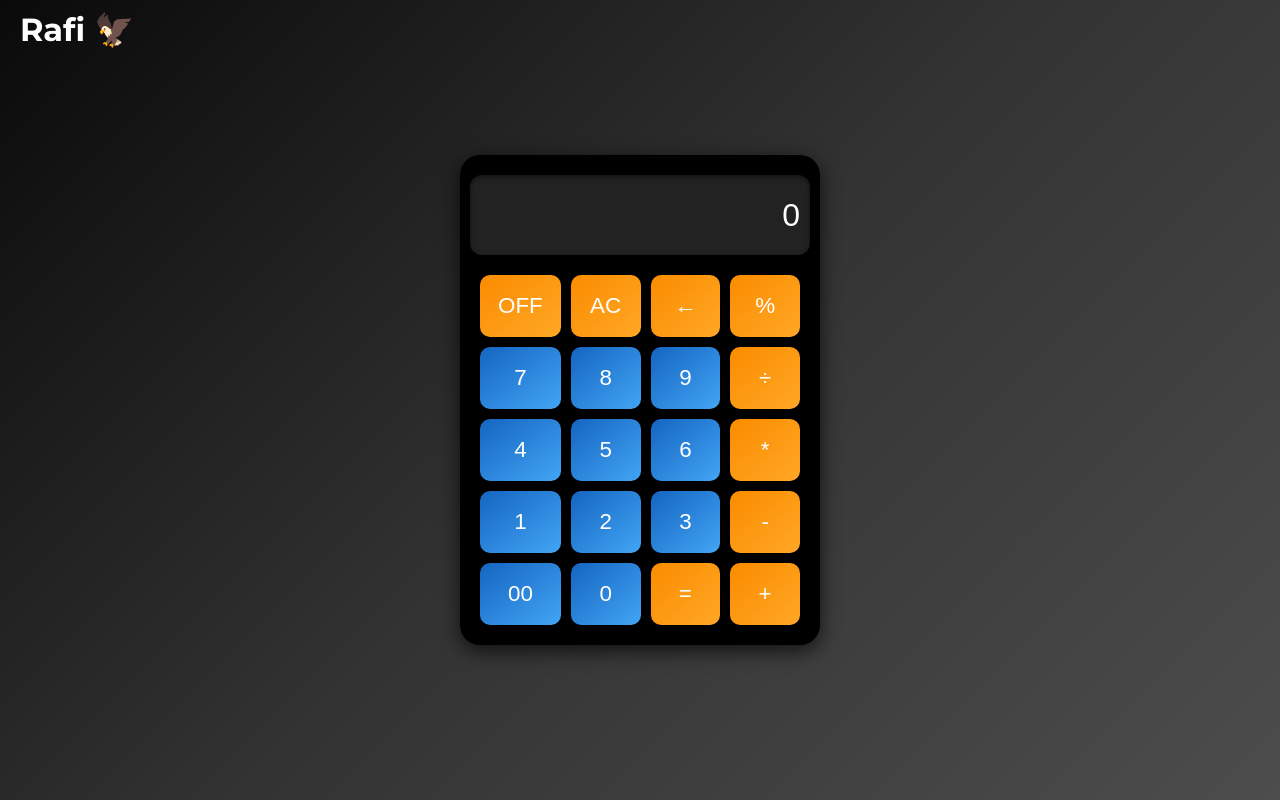
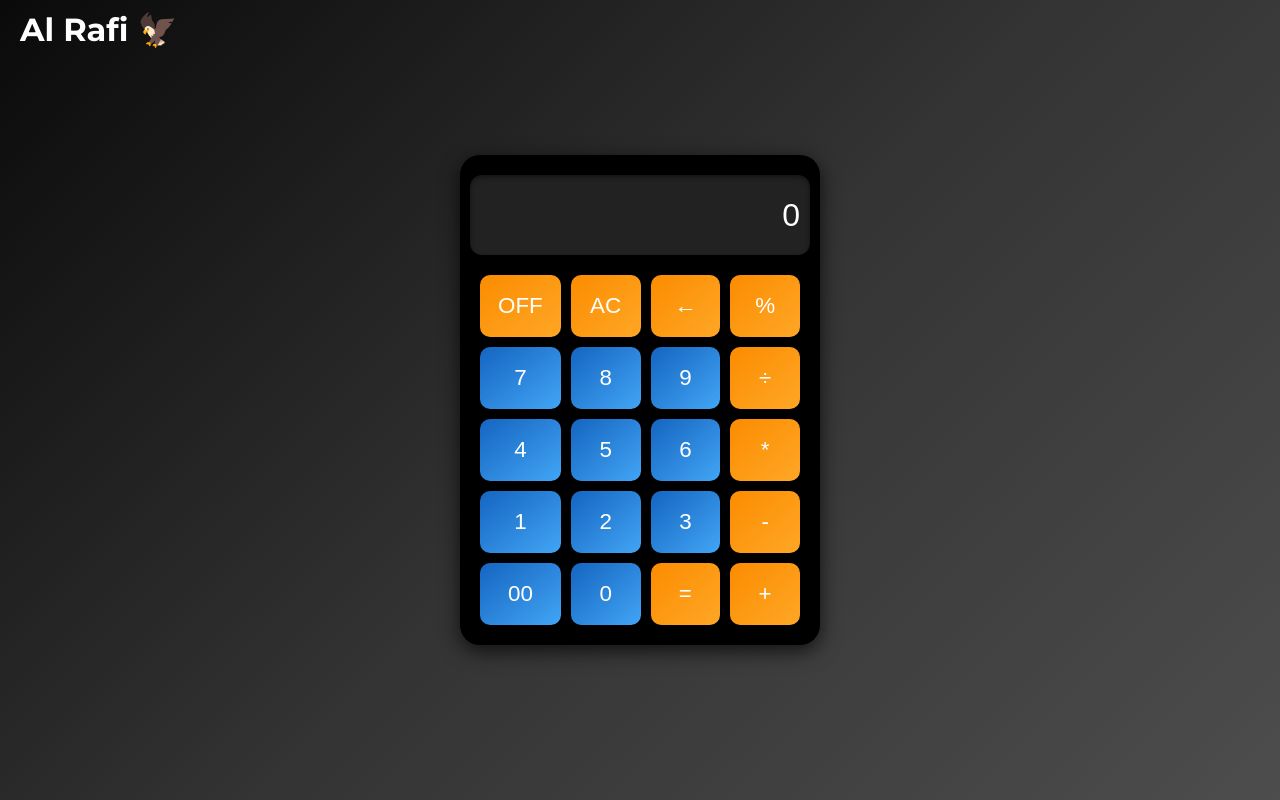
Before and after one commit to the-real-alrafi/Calculator, a plain HTML site: page index.html in a window 1280 px wide. Drawn offline with Linux system fonts and the light colour scheme.

Commit message:
Update index.html

```diff
--- a/index.html
+++ b/index.html
@@ -11,7 +11,7 @@
   <div class="calculator">
     <div class="logo">
       <div class="logo-text">
-        <h1>Rafi <span class="eagle-icon">🦅</span></h1>
+        <h1>Al Rafi <span class="eagle-icon">🦅</span></h1>
       </div>
     </div>
     <input type="text" class="calculator-screen" value="0" disabled />
```
